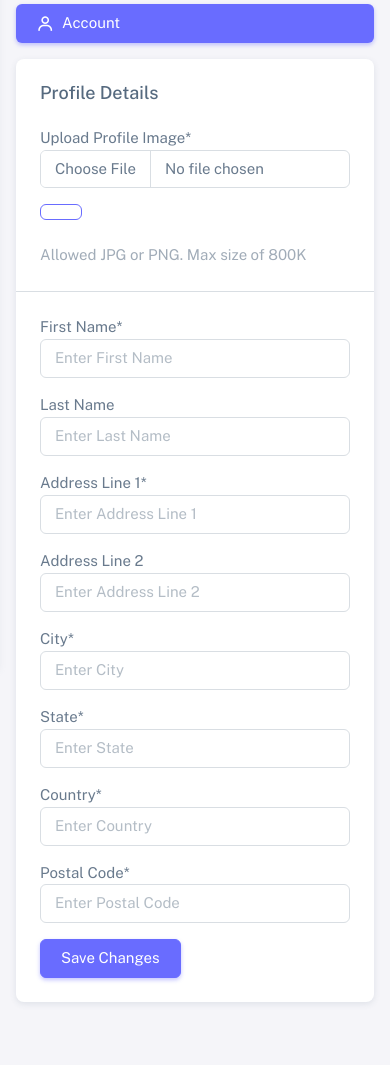
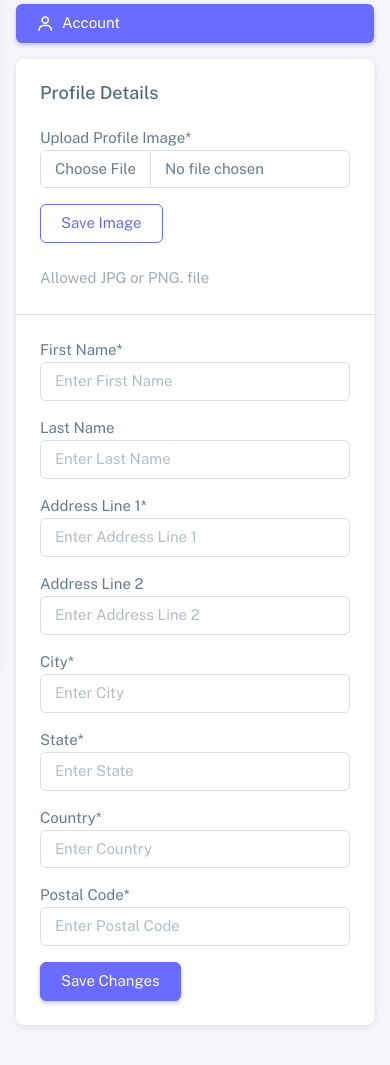
Before and after one commit to adnan760/AI_Content-_Blogging_Platform, a Django app: page /dashboard/profile in a window 390 px wide. Shown: the part 175-1240 px from the top of the page. Before the commit the page ends 1181 px from the top, so only its background shows below. Run offline with Django 4.2, Linux system fonts and the light colour scheme; a user stored in the database is signed in; data comes from the database, SQL or seed files in the repository; both versions use the stored data as it was after the commit; parts of the project's set-up code (start-up, migrations or seed data) failed here and were passed over; some libraries are stand-ins or nearby versions.

Commit message:
Initial Commit

```diff
--- a/templates/dashboard/home.html
+++ b/templates/dashboard/home.html
@@ -7,7 +7,7 @@
 
 <div class="container-fluid flex-grow-1 container-p-y">
 
-    <div class="layout-demo-wrapper">
+    <div class="">
 
     {% if not allowance %}
     <div class="row">
--- a/templates/dashboard/profile.html
+++ b/templates/dashboard/profile.html
@@ -40,13 +40,13 @@
                 {{image_form|crispy}}
 
                 <button type="submit" class="btn btn-outline-primary mb-4 mt-3">
-                  <span class="d-none d-sm-block">Save Image</span>
+                  <span class="">Save Image</span>
                 </button>
 
               </form>
 
 
-              <p class="text-muted mb-0">Allowed JPG or PNG. Max size of 800K</p>
+              <p class="text-muted mb-0">Allowed JPG or PNG. file</p>
             </div>
           </div>
         </div>
--- a/wordwise/settings.py
+++ b/wordwise/settings.py
@@ -166,6 +166,8 @@ MEDIA_URL = '/media/'
 
 DEFAULT_AUTO_FIELD = 'django.db.models.BigAutoField'
 
+# Paypal Window conifig
+SECURE_CROSS_ORIGIN_OPENER_POLICY='same-origin-allow-popups'
 
 # Django image resizng setting
 DJANGORESIZED_DEFAULT_SIZE = [500, 500]
```
Also changed, not shown: db.sqlite3, media/profile_image/john_OCUGgVn.jpeg (added).
